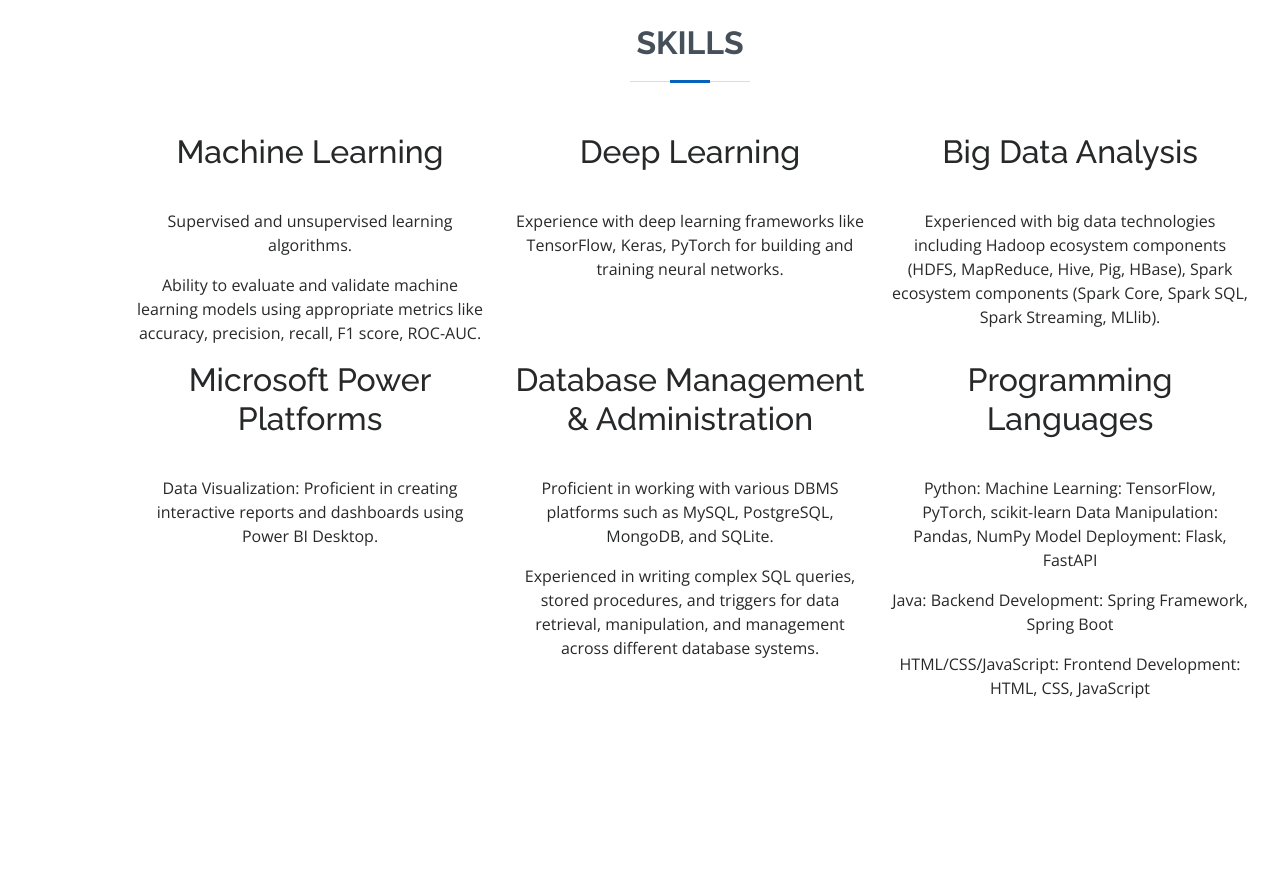
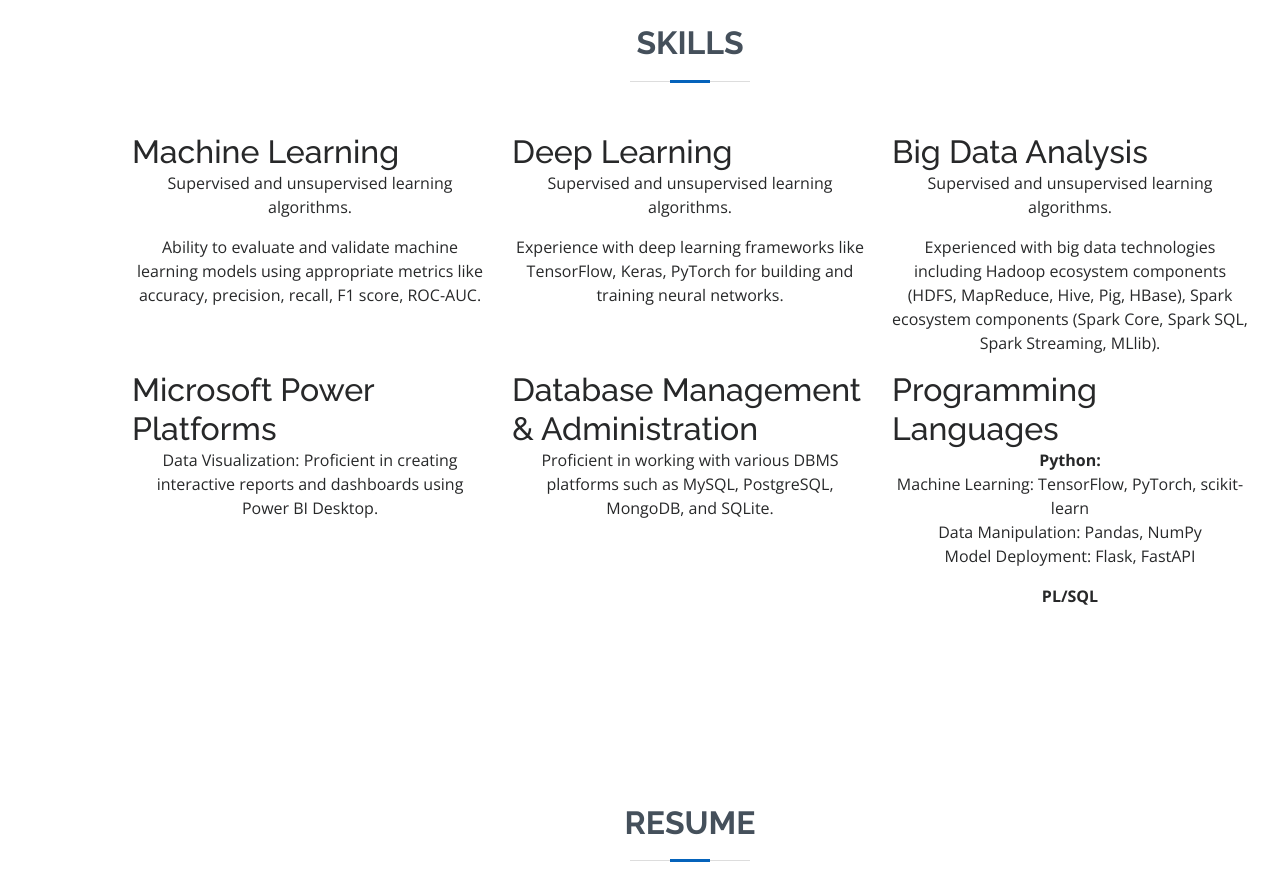
Before and after one commit to Amira-Matoussi/Amira-Matoussi.github.io, a plain HTML site: page index.html in a window 1280 px wide. Shown: the part 1160-2039 px from the top of the page. Drawn offline with nearby package versions, Linux system fonts and the light colour scheme.

Commit message:
Update index.html

```diff
--- a/index.html
+++ b/index.html
@@ -27,13 +27,6 @@
   <!-- Template Main CSS File -->
   <link href="assets/css/style.css" rel="stylesheet">
 
-  <!-- =======================================================
-  * Template Name: MyResume
-  * Template URL: https://bootstrapmade.com/free-html-bootstrap-template-my-resume/
-  * Updated: Mar 17 2024 with Bootstrap v5.3.3
-  * Author: BootstrapMade.com
-  * License: https://bootstrapmade.com/license/
-  ======================================================== -->
 </head>
 
 <body>
@@ -50,7 +43,8 @@
         <li><a href="#about" class="nav-link scrollto"><i class="bx bx-user"></i> <span>About</span></a></li>
         <li><a href="#resume" class="nav-link scrollto"><i class="bx bx-file-blank"></i> <span>Resume</span></a></li>
         <li><a href="#portfolio" class="nav-link scrollto"><i class="bx bx-book-content"></i> <span>Courses &amp Certificates</span></a></li>
-        <li><a href="#services" class="nav-link scrollto"><i class="bx bx-server"></i> <span>Skills</span></a></li>
+        <!--<li><a href="#readings" class="nav-link scrollto active"><i class="bx bx-home"></i> <span>My readings</span></a></li>-->
+        <li><a href="#testimonials" class="nav-link scrollto"><i class="bx bx-server"></i> <span>Testimonials</span></a></li>
         <li><a href="#contact" class="nav-link scrollto"><i class="bx bx-envelope"></i> <span>Contact</span></a></li>
       </ul>
     </nav><!-- .nav-menu -->
@@ -82,16 +76,8 @@
           <p> I am a dedicated, organized and methodical individual.</p>
           <p>Confident,determined and decisive. I identify and develop opportunities. </p>
         </div>
-<!--
-        <div class="row">
-          <div class="col-lg-4">
-             <img src="assets/img/profile-img.jpg" class="img-fluid" alt=""> <-->
-         <!--<div class="col-lg-8 pt-4 pt-lg-0 content">
-            <h3>Data Science Engineering Student</h3>
-         </div>
 
-        </div> -->
-</div>
+
       </div>
     </section><!-- End About Section -->
 
@@ -113,99 +99,104 @@
         </div>
         <div class="row">
           <div class="col-md-4">
-            <div class="service-box">
-              <div class="service-ico">
-              </div>
-              <div class="service-content">
-                <h2 class="section-title">Machine Learning</h2>
-                <p class="s-description text-center">
-                  Supervised and unsupervised learning algorithms. </p>
-                <p class="s-description text-center" >Ability to evaluate and validate machine learning models using appropriate metrics like accuracy, precision, recall, F1 score, ROC-AUC.
+            <div class="card-box">
+              <div class="card-content">
+                <h2 class="card-title">Machine Learning</h2>
+                <p class="card-description text-center">
+                  Supervised and unsupervised learning algorithms.
+                </p>
+                <p class="card-description text-center">
+                  Ability to evaluate and validate machine learning models using appropriate metrics like accuracy, precision, recall, F1 score, ROC-AUC.
                 </p>
               </div>
             </div>
           </div>
+
+
           <div class="col-md-4">
-            <div class="service-box">
-              <div class="service-ico">
-              </div>
-              <div class="service-content">
-                <h2 class="section-title">Deep Learning</h2>
-                <p class="s-description text-center">
+            <div class="card-box">
+              <div class="card-content">
+                <h2 class="card-title">Deep Learning</h2>
+                <p class="card-description text-center">
+                  Supervised and unsupervised learning algorithms.
+                </p>
+                <p class="card-description text-center">
                   Experience with deep learning frameworks like TensorFlow, Keras, PyTorch for building and training neural networks.
                 </p>
               </div>
             </div>
           </div>
 
+
+
           <div class="col-md-4">
-            <div class="service-box">
-              <div class="service-ico">
-              </div>
-              <div class="service-content">
-                <h2 class="section-title">Big Data Analysis</h2>
-                <p class="s-description text-center">
+            <div class="card-box">
+              <div class="card-content">
+                <h2 class="card-title">Big Data Analysis</h2>
+                <p class="card-description text-center">
+                  Supervised and unsupervised learning algorithms.
+                </p>
+                <p class="card-description text-center">
                   Experienced with big data technologies including Hadoop ecosystem components (HDFS, MapReduce, Hive, Pig, HBase), Spark ecosystem components (Spark Core, Spark SQL, Spark Streaming, MLlib).
                 </p>
               </div>
             </div>
           </div>
+
+
           <div class="col-md-4">
-            <div class="service-box">
-              <div class="service-ico">
-              </div>
-              <div class="service-content">
-                <h2 class="section-title">Microsoft Power Platforms</h2>
-                <p class="s-description text-center">
+            <div class="card-box">
+              <div class="card-content">
+                <h2 class="card-title">Microsoft Power Platforms</h2>
+
+                <p class="card-description text-center">
                   Data Visualization: Proficient in creating interactive reports and dashboards using Power BI Desktop.
                 </p>
               </div>
             </div>
           </div>
+
+
+
+
           <div class="col-md-4">
-            <div class="service-box">
-              <div class="service-ico">
-              </div>
-              <div class="service-content">
-                <h2 class="section-title">Database Management &amp Administration</h2>
-                <p class="s-description text-center">
+            <div class="card-box">
+              <div class="card-content">
+                <h2 class="card-title">Database Management &amp Administration</h2>
+
+                <p class="card-description text-center">
                   Proficient in working with various DBMS platforms such as MySQL, PostgreSQL, MongoDB, and SQLite.
-
                 </p>
-                <p class="s-description text-center">
-
-                Experienced in writing complex SQL queries, stored procedures, and triggers for data retrieval, manipulation, and management across different database systems.
-             </p>
               </div>
             </div>
           </div>
+
+
+
+
+
+
+
           <div class="col-md-4">
-            <div class="service-box">
+            <div class="card-box">
               <div class="service-ico">
               </div>
-              <div class="service-content">
-                <h2 class="section-title">Programming Languages</h2>
-                <p class="s-description text-center">
-                  Python:
+              <div class="card-content">
+                <h2 class="card-title">Programming Languages</h2>
+                <p class="card-description text-center">
+                  <strong>Python:</strong><br>
+                  Machine Learning: TensorFlow, PyTorch, scikit-learn<br>
+                  Data Manipulation: Pandas, NumPy<br>
+                  Model Deployment: Flask, FastAPI
+                </p>
+                <p class="card-description text-center">
+                  <strong>PL/SQL</strong><br>
+                </p>
 
-                  Machine Learning: TensorFlow, PyTorch, scikit-learn
-                  Data Manipulation: Pandas, NumPy
-                  Model Deployment: Flask, FastAPI
-                  </p>
-                  <p class="s-description text-center">
-
-                  Java:
-
-                  Backend Development: Spring Framework, Spring Boot
-                  </p>
-                  <p class="s-description text-center">
-
-                  HTML/CSS/JavaScript:
-
-                  Frontend Development: HTML, CSS, JavaScript
-                  </p>
               </div>
             </div>
+          </div>
+
 
           </div>
         </div>
@@ -409,14 +400,12 @@
 
       </div>
     </section>
-<!--
-    ======= Services Section =======
-    <section id="services" class="services">
+
+   <!-- <section id="readings" class="services">
       <div class="container" data-aos="fade-up">
 
         <div class="section-title">
-          <h2>Services</h2>
-          <p>Magnam dolores commodi suscipit. Necessitatibus eius consequatur ex aliquid fuga eum quidem. Sit sint consectetur velit. Quisquam quos quisquam cupiditate. Et nemo qui impedit suscipit alias ea. Quia fugiat sit in iste officiis commodi quidem hic quas.</p>
+          <h2>Favorite books</h2>
         </div>
 
         <div class="row">
@@ -502,9 +491,9 @@
         </div>
 
       </div>
-    </section> End Services Section -->
+    </section>
 
-
+  -->
 
     <!-- ======= Testimonials Section ======= -->
     <section id="testimonials" class="testimonials section-bg">
```
